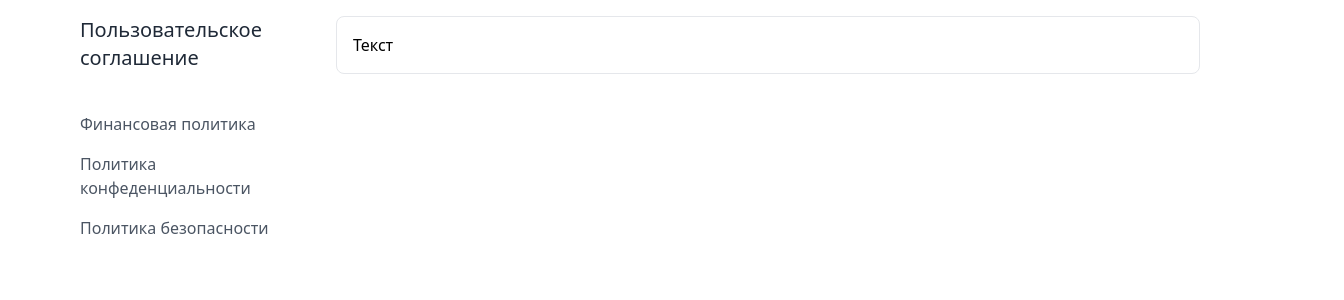
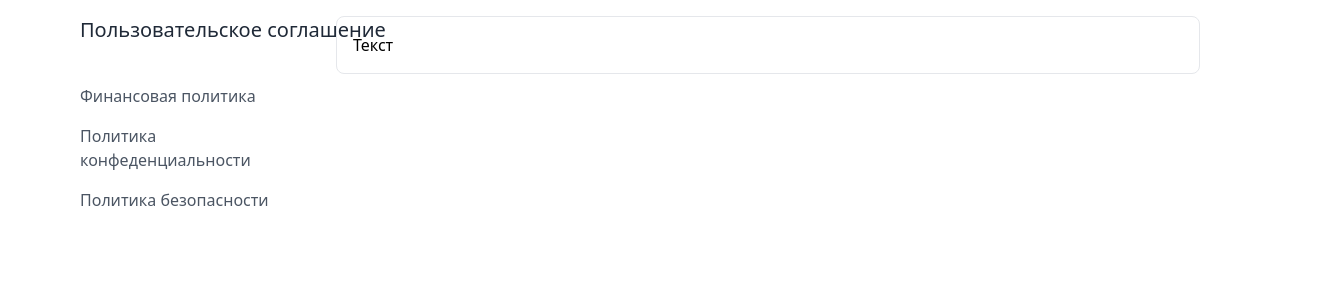
Before and after one commit to romanskijdev-group/web_cnpc_front, a React (Vite) app: page /user_agreement in a window 1280 px wide. Shown: the top 300 px of the page, 1344 px wide, since content can reach past the window. Built offline with nearby package versions, Linux system fonts and the light colour scheme.

Commit message:
Update UserAgreement.tsx

```diff
--- a/src/pages/UserAgreement.tsx
+++ b/src/pages/UserAgreement.tsx
@@ -1,9 +1,10 @@
 const UserAgreement = () => {
     return(
+        <main className="flex w-[100vw] h-[100vh] mx-auto items-center">
             <div className="flex w-[90%] h-[100vh] mx-auto">
                 <div className="w-64">
-                <div className="p-4">
-                    <h1 className="text-xl text-gray-800 dark:text-white mb-4 ">Пользовательское соглашение</h1>
+                    <div className="w-screen p-4">
+                        <h1 className="text-xl text-gray-800 dark:text-white mb-4">Пользовательское соглашение</h1>
                     </div>
 
                     <nav className="flex flex-col gap-4 px-4 py-2">
@@ -17,11 +18,12 @@ const UserAgreement = () => {
                 <div className="flex-1 p-4 ">
                     <div className="sm:max-w-screen-xl border dark:border-gray-500 rounded-lg p-4 container">
                         <div className="prose dark:prose-invert">
-                        <p> Текст</p>
+                            <p>Текст</p>
                         </div>
                     </div>
                 </div>
             </div>
+        </main>
 
     )
 }
```
Lines whose indentation alone changed are shown as unchanged.
